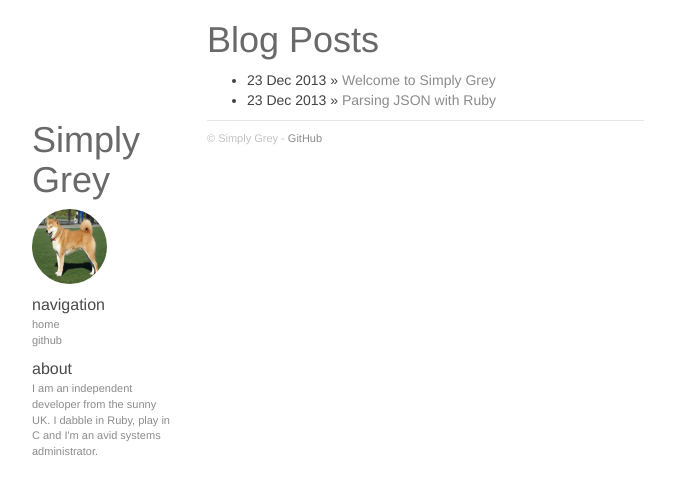
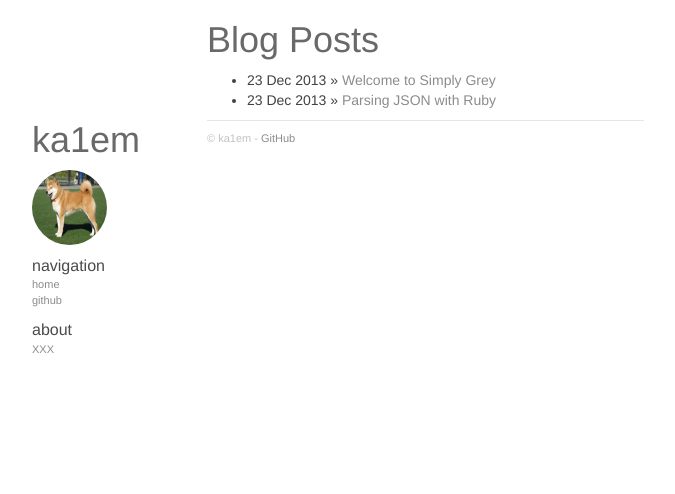
Before and after one commit to ka1em/ka1em.github.io, a Jekyll site: the page built from index.html, in a window 1280 px wide. Shown: the top 494 px of the page, without its empty margins (273-948 px from the left). Built offline with Jekyll 4.4.1, drawn with Linux system fonts in a browser that asks for light colours; nearby versions of some CDN libraries; Markdown is read by kramdown in place of the engine named in the settings.

Commit message:
change _config

```diff
--- a/_config.yml
+++ b/_config.yml
@@ -1,9 +1,9 @@
-name: Simply Grey
+name: ka1em
 markdown: redcarpet
-highlighter: pygments
-github: https://www.github.com/liamsymonds
-about: I am an independent developer from the sunny UK. I dabble in Ruby, play in C and I'm an avid systems administrator.
+#highlighter: pygments
+github: https://www.github.com/ka1em
+about: XXX
 urls:
     - text: github
-      url: https://github.com/liamsymonds
+      url: https://github.com/ka1em
 baseurl: '/simplygrey-jekyll'
```
